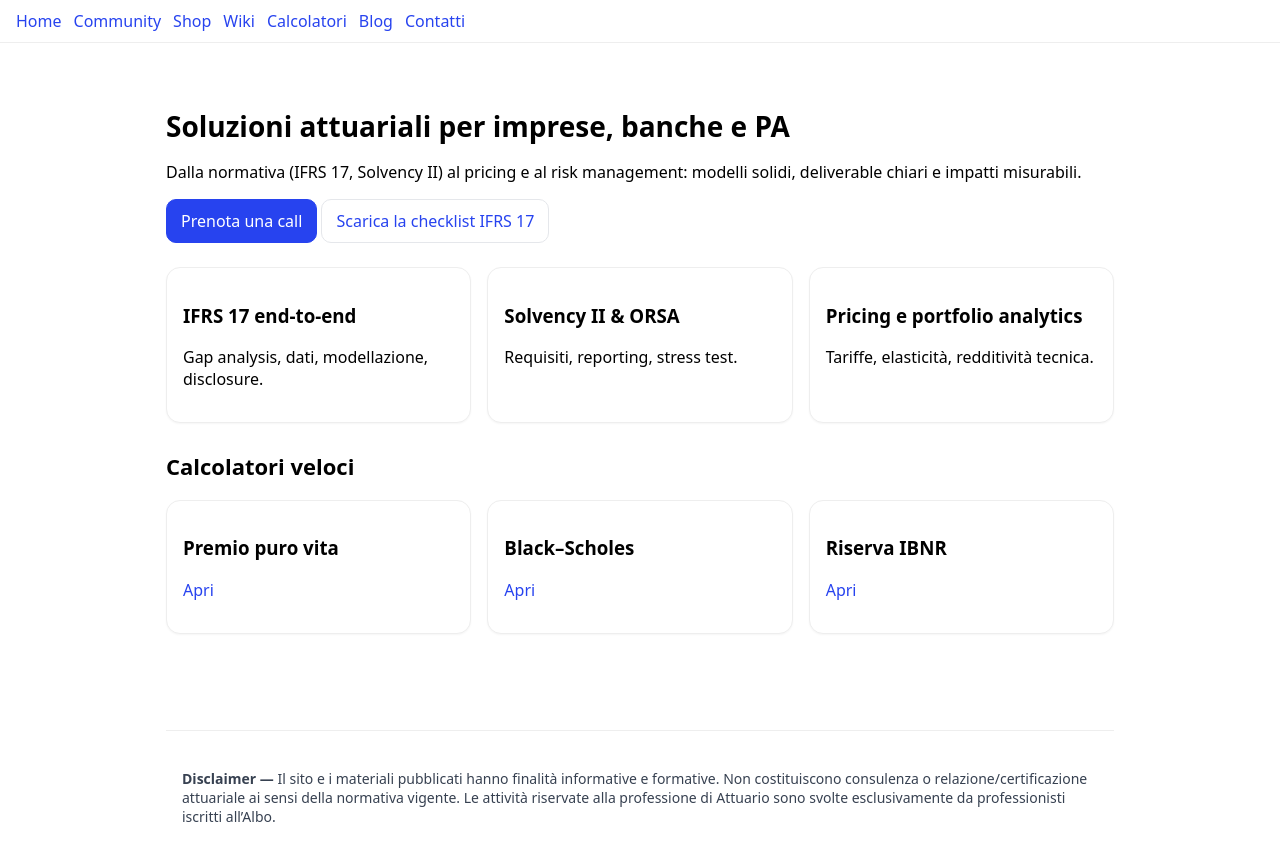
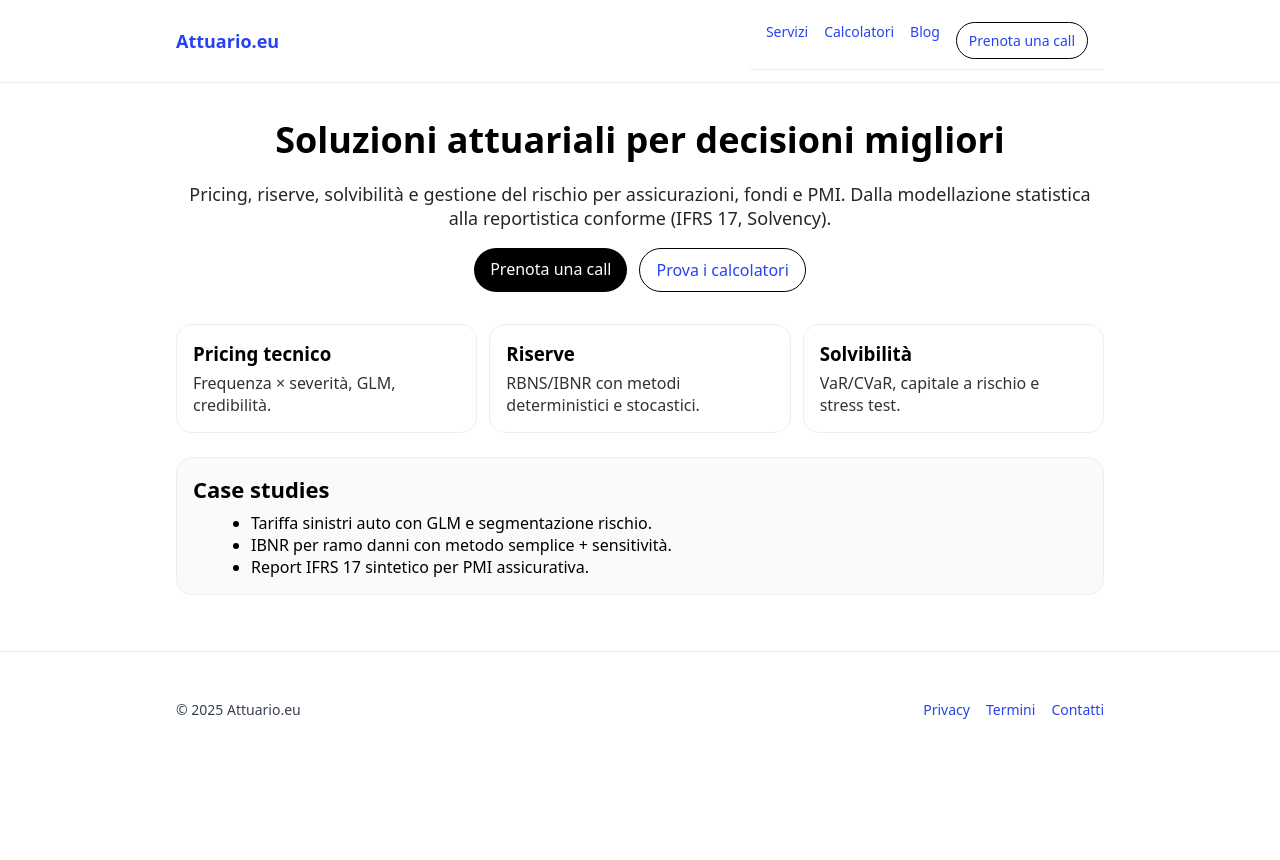
Before and after one commit to pietroscik/attuario-eu, a Next.js app: page / in a window 1280 px wide. Shown: the top 860 px of the page. After the commit the page ends 800 px from the top, so only its background shows below. Built offline with nearby package versions, Linux system fonts and the light colour scheme.

Commit message:
Add files via upload

```diff
--- /dev/null
+++ b/components/Footer.js
@@ -0,0 +1,15 @@
+import Link from "next/link";
+export default function Footer(){
+  return (
+    <footer style={{borderTop:"1px solid #eee", marginTop:24}}>
+      <div style={{maxWidth:960, margin:"0 auto", padding:"24px 16px", display:"flex", justifyContent:"space-between", fontSize:14}}>
+        <span>© {new Date().getFullYear()} Attuario.eu</span>
+        <div style={{display:"flex", gap:16}}>
+          <Link href="/privacy">Privacy</Link>
+          <Link href="/termini">Termini</Link>
+          <Link href="/contatti">Contatti</Link>
+        </div>
+      </div>
+    </footer>
+  );
+}
--- /dev/null
+++ b/components/Nav.js
@@ -0,0 +1,16 @@
+import Link from "next/link";
+export default function Nav(){
+  return (
+    <header style={{borderBottom:"1px solid #eee"}}>
+      <div style={{maxWidth:960, margin:"0 auto", padding:"12px 16px", display:"flex", alignItems:"center", justifyContent:"space-between"}}>
+        <Link href="/" className="brand" style={{fontWeight:600, fontSize:18}}>Attuario.eu</Link>
+        <nav style={{display:"flex", gap:16, fontSize:14}}>
+          <Link href="/servizi">Servizi</Link>
+          <Link href="/calcolatori">Calcolatori</Link>
+          <Link href="/blog">Blog</Link>
+          <Link href="/contatti" className="cta" style={{padding:"8px 12px", border:"1px solid #000", borderRadius:999}}>Prenota una call</Link>
+        </nav>
+      </div>
+    </header>
+  );
+}
--- a/pages/_app.js
+++ b/pages/_app.js
@@ -1,24 +1,4 @@
-import '@/styles/globals.css'
-import Link from 'next/link'
-
-export default function MyApp({ Component, pageProps }) {
-  return (
-    <>
-      <nav>
-        <Link href="/">Home</Link>
-        <Link href="/community">Community</Link>
-        <Link href="/shop">Shop</Link>
-        <Link href="/wiki">Wiki</Link>
-        <Link href="/calcolatori">Calcolatori</Link>
-        <Link href="/blog">Blog</Link>
-        <Link href="/contatti">Contatti</Link>
-      </nav>
-      <div className="container">
-        <Component {...pageProps} />
-        <footer>
-          <p><strong>Disclaimer —</strong> Il sito e i materiali pubblicati hanno finalità informative e formative. Non costituiscono consulenza o relazione/certificazione attuariale ai sensi della normativa vigente. Le attività riservate alla professione di Attuario sono svolte esclusivamente da professionisti iscritti all’Albo.</p>
-        </footer>
-      </div>
-    </>
-  )
+import "../styles/globals.css";
+export default function MyApp({ Component, pageProps }){
+  return <Component {...pageProps} />;
 }
--- a/pages/index.js
+++ b/pages/index.js
@@ -1,24 +1,39 @@
-import Link from 'next/link'
-export default function Home() {
-  return (
-    <div className="hero">
-      <h1>Soluzioni attuariali per imprese, banche e PA</h1>
-      <p>Dalla normativa (IFRS 17, Solvency II) al pricing e al risk management: modelli solidi, deliverable chiari e impatti misurabili.</p>
-      <p>
-        <a className="btn primary" href="/contatti">Prenota una call</a>{' '}
-        <a className="btn" href="/kit">Scarica la checklist IFRS 17</a>
-      </p>
-      <div className="grid" style={{marginTop:24}}>
-        <div className="card"><h3>IFRS 17 end-to-end</h3><p>Gap analysis, dati, modellazione, disclosure.</p></div>
-        <div className="card"><h3>Solvency II & ORSA</h3><p>Requisiti, reporting, stress test.</p></div>
-        <div className="card"><h3>Pricing e portfolio analytics</h3><p>Tariffe, elasticità, redditività tecnica.</p></div>
-      </div>
-      <h2>Calcolatori veloci</h2>
-      <div className="grid">
-        <div className="card"><h3>Premio puro vita</h3><p><Link href="/calcolatori">Apri</Link></p></div>
-        <div className="card"><h3>Black–Scholes</h3><p><Link href="/calcolatori">Apri</Link></p></div>
-        <div className="card"><h3>Riserva IBNR</h3><p><Link href="/calcolatori">Apri</Link></p></div>
-      </div>
-    </div>
-  )
+import Nav from "../components/Nav";
+import Footer from "../components/Footer";
+export default function Home(){
+  return (<>
+    <Nav/>
+    <main style={{maxWidth:960, margin:"0 auto", padding:"32px 16px"}}>
+      <section style={{textAlign:"center", marginBottom:32}}>
+        <h1 style={{fontSize:36, fontWeight:700, margin:"0 0 12px"}}>Soluzioni attuariali per decisioni migliori</h1>
+        <p style={{fontSize:18, opacity:.85}}>
+          Pricing, riserve, solvibilità e gestione del rischio per assicurazioni, fondi e PMI.
+          Dalla modellazione statistica alla reportistica conforme (IFRS 17, Solvency).
+        </p>
+        <div style={{display:"flex", gap:12, justifyContent:"center", marginTop:16}}>
+          <a href="/contatti" style={{padding:"10px 16px", background:"#000", color:"#fff", borderRadius:999}}>Prenota una call</a>
+          <a href="/calcolatori" style={{padding:"10px 16px", border:"1px solid #000", borderRadius:999}}>Prova i calcolatori</a>
+        </div>
+      </section>
+      <section style={{display:"grid", gap:12, gridTemplateColumns:"repeat(auto-fit,minmax(220px,1fr))"}}>
+        {[["Pricing tecnico","Frequenza × severità, GLM, credibilità."],
+          ["Riserve","RBNS/IBNR con metodi deterministici e stocastici."],
+          ["Solvibilità","VaR/CVaR, capitale a rischio e stress test."]]
+          .map(([t,d],i)=>(
+            <div key={i} style={{border:"1px solid #eee", borderRadius:16, padding:16}}>
+              <h3 style={{margin:"0 0 6px"}}>{t}</h3><p style={{margin:0, opacity:.8}}>{d}</p>
+            </div>
+        ))}
+      </section>
+      <section style={{marginTop:24, border:"1px solid #eee", background:"#fafafa", borderRadius:16, padding:16}}>
+        <h2 style={{margin:"0 0 8px"}}>Case studies</h2>
+        <ul style={{margin:"0 0 0 18px"}}>
+          <li>Tariffa sinistri auto con GLM e segmentazione rischio.</li>
+          <li>IBNR per ramo danni con metodo semplice + sensitività.</li>
+          <li>Report IFRS 17 sintetico per PMI assicurativa.</li>
+        </ul>
+      </section>
+    </main>
+    <Footer/>
+  </>);
 }
```
Also changed, not shown: components/calculators/PremioPuro.js (added, +18 -0 lines), components/calculators/RiservaSemplice.js (added, +15 -0 lines), pages/blog.js (added, +22 -0 lines), pages/calcolatori.js (added, +17 -0 lines), pages/contatti.js (+17 -8 lines), pages/privacy.js (added, +11 -0 lines), pages/servizi.js (added, +28 -0 lines), pages/termini.js (added, +11 -0 lines).
